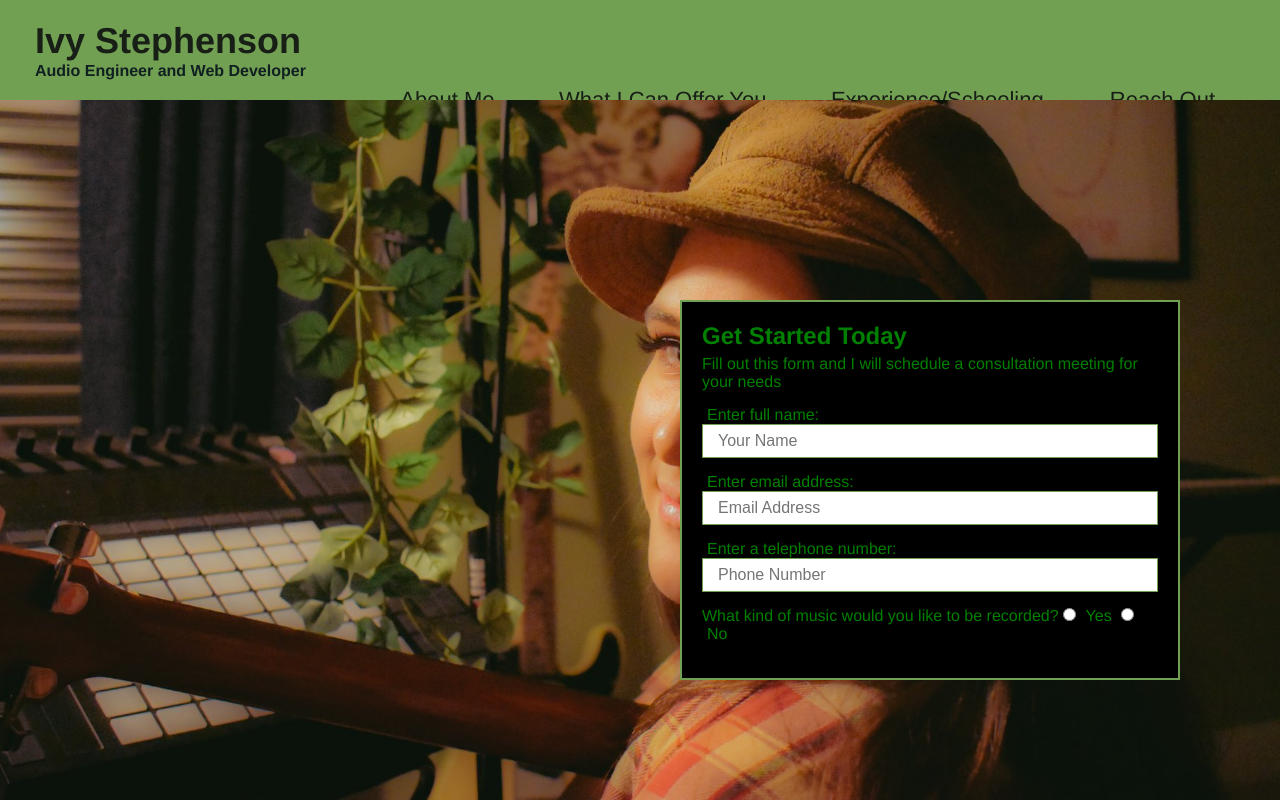
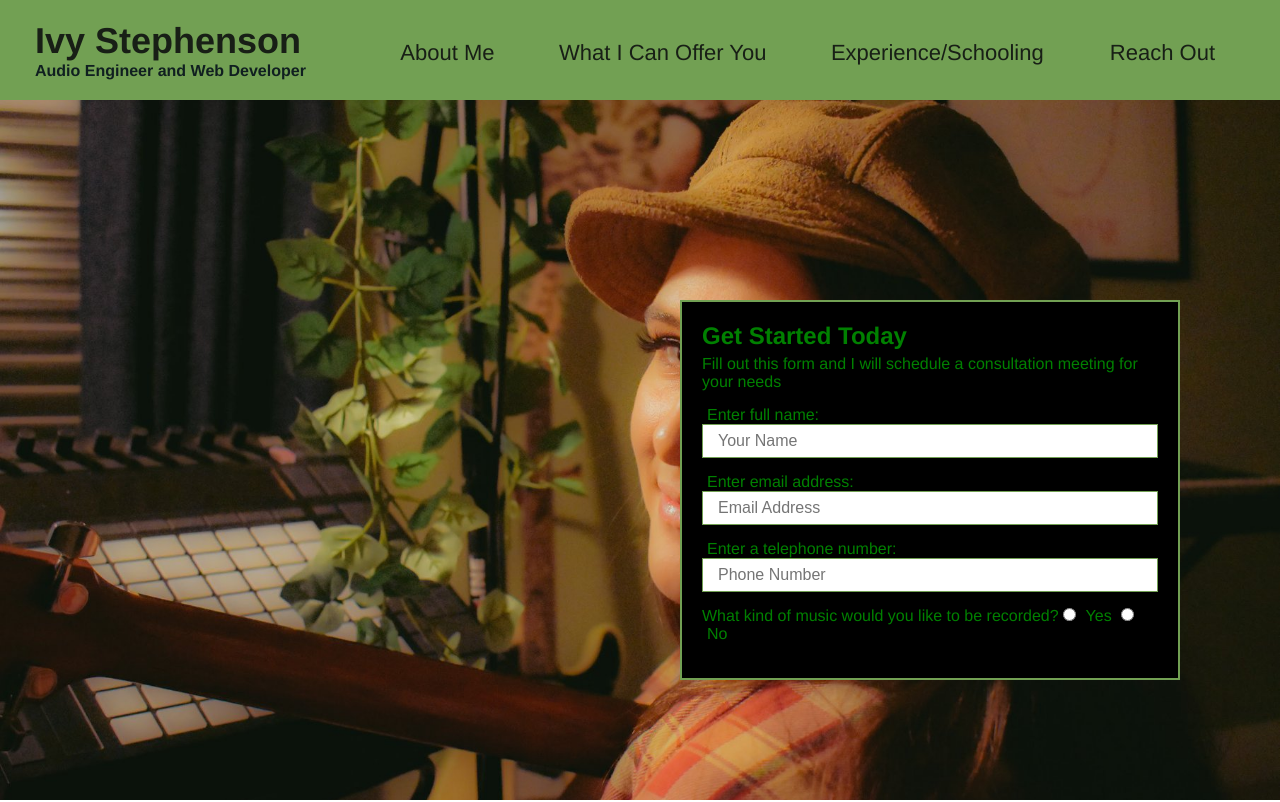
Before and after one commit to Istephensondev/Ivy-sOfficialWebsite, a plain HTML site: page index.html in a window 1280 px wide. Shown: the top 802 px of the page. Drawn offline with Linux system fonts and the light colour scheme.

Commit message:
poisitoning

```diff
--- a/assets/css/style.css
+++ b/assets/css/style.css
@@ -32,6 +32,7 @@
   header nav {
     float: right;
     margin: 7px 0;
+    margin: -40px 0;
   }
 
   header nav ul li {
```
